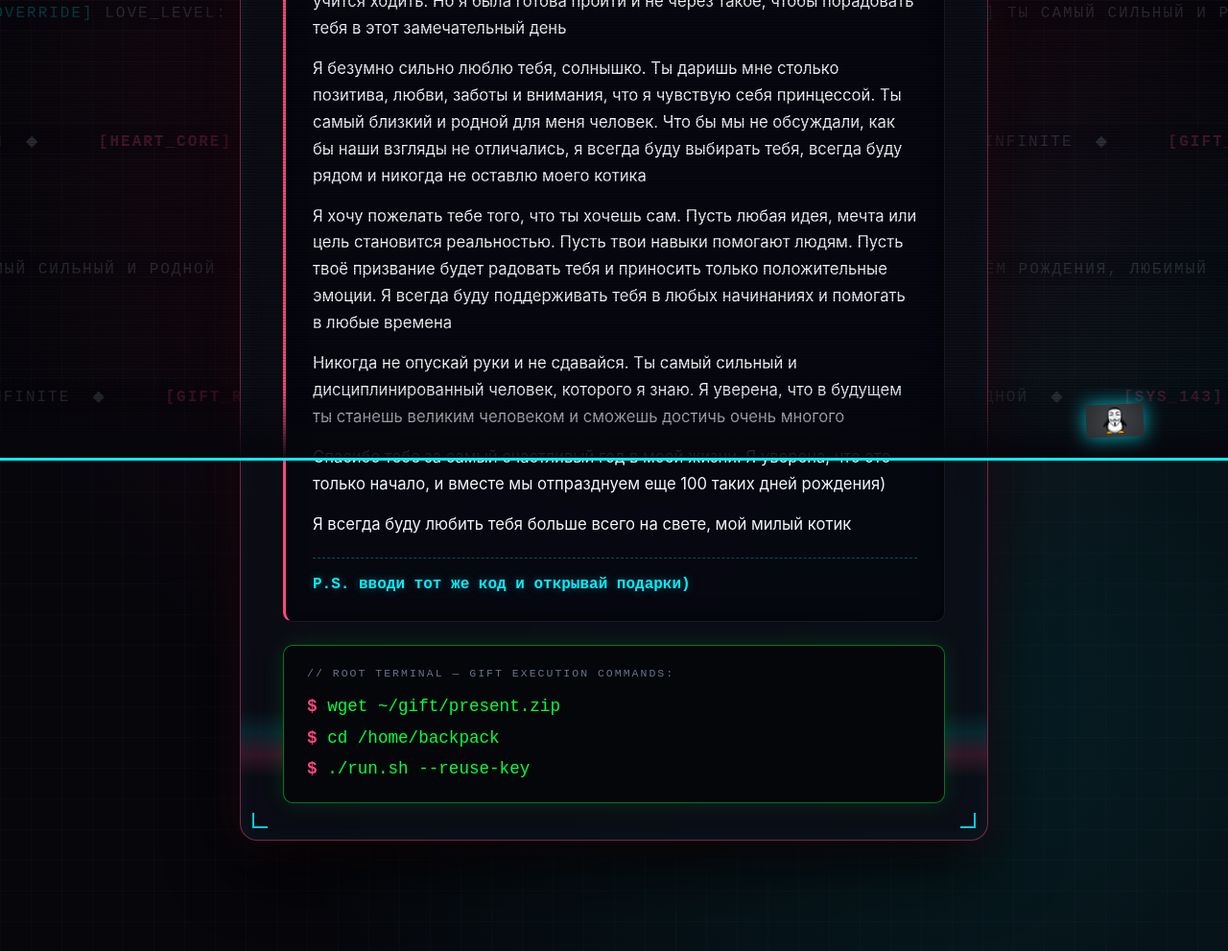
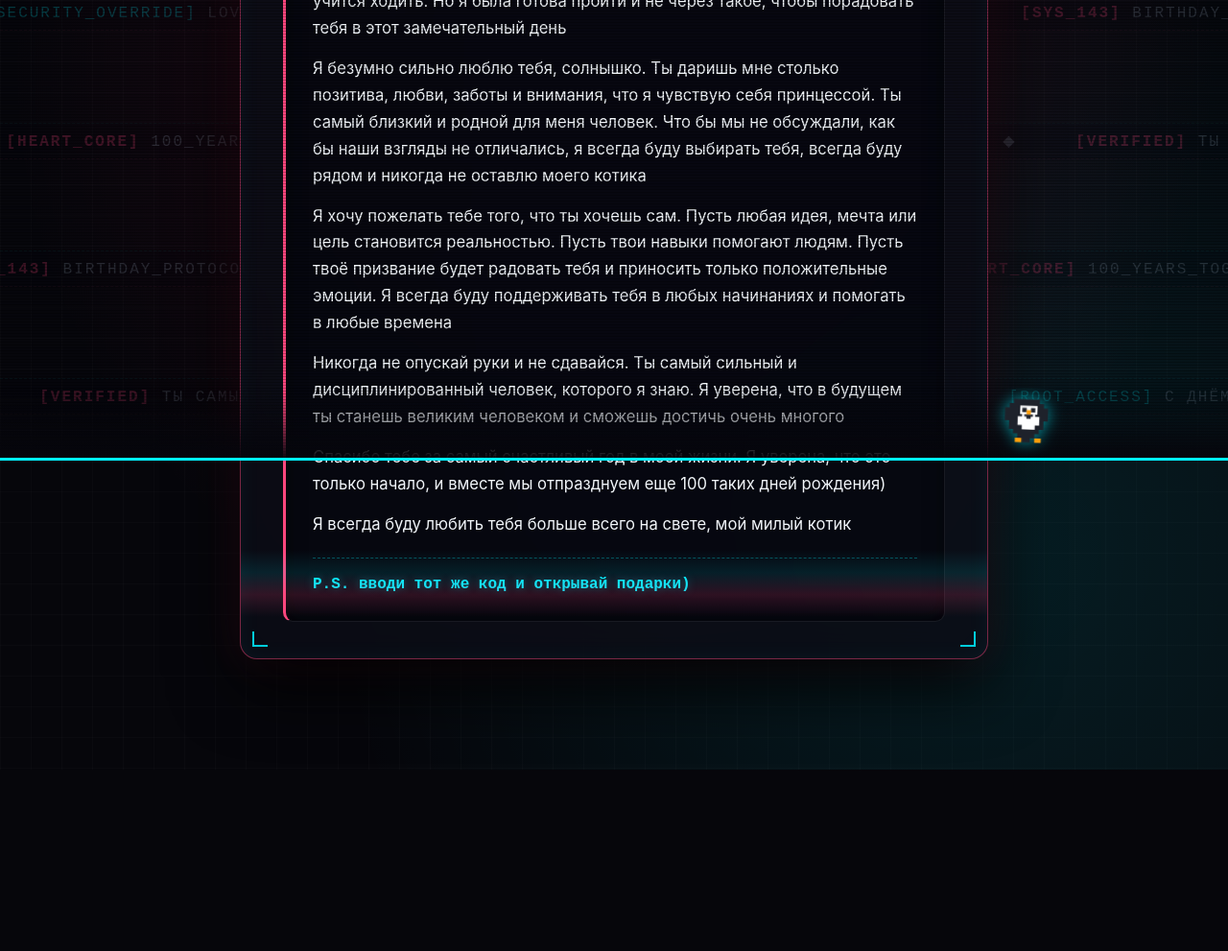
Before and after one commit to idkhowbiah/-, a plain HTML site: page final-reward-00x.html in a window 1280 px wide. Shown: the part 320-1311 px from the top of the page at 96% size. After the commit the page ends 1122 px from the top, so only its background shows below. Drawn offline with Linux system fonts and the light colour scheme.

Commit message:
Update final-reward-00x.html

```diff
--- a/final-reward-00x.html
+++ b/final-reward-00x.html
@@ -232,7 +232,6 @@
             font-size: 1.04rem;
             line-height: 1.68;
             color: #f1f5f9;
-            margin-bottom: 24px;
             box-shadow: inset 0 0 20px rgba(0, 0, 0, 0.5);
         }
         .love-letter p {
@@ -258,32 +257,7 @@
             text-shadow: 0 0 10px rgba(0, 240, 255, 0.35);
         }
 
-        /* Терминал с командами для подарка */
-        .terminal-box {
-            background: #05060a;
-            border: 1px solid rgba(0, 255, 65, 0.45);
-            border-radius: 10px;
-            padding: 18px 24px;
-            box-shadow: 0 0 25px rgba(0, 255, 65, 0.12);
-            font-size: 1.1rem;
-            line-height: 1.85;
-            color: #00ff41;
-            position: relative;
-        }
-        .terminal-title {
-            font-size: 0.72rem;
-            color: #64748b;
-            letter-spacing: 2px;
-            margin-bottom: 8px;
-            text-transform: uppercase;
-        }
-        .prompt {
-            color: #ff477e;
-            user-select: none;
-            font-weight: bold;
-        }
-
-        /* Нижняя панель с бегающим туда-сюда пингвином Туксом */
+        /* Нижняя панель с бегающим пиксельным пингвином Туксом */
         .tux-runway {
             position: fixed;
             bottom: 0;
@@ -300,53 +274,36 @@
             position: absolute;
             bottom: 6px;
             left: 0;
-            width: 60px;
-            height: 60px;
-            animation: patrolX 11s linear infinite;
+            width: 54px;
+            height: 54px;
+            animation: patrolX 12s linear infinite;
         }
-        .tux-sprite {
+        .pixel-tux {
             width: 100%;
             height: 100%;
-            object-fit: contain;
-            filter: drop-shadow(0 0 10px rgba(0, 240, 255, 0.75));
-            animation: waddleHop 0.32s ease-in-out infinite alternate;
+            image-rendering: pixelated;
+            filter: drop-shadow(0 0 8px rgba(0, 240, 255, 0.6));
+            animation: waddleHop 0.3s ease-in-out infinite alternate;
         }
 
-        /* Движение пингвина от левого края к правому и обратно с разворотом */
+        /* Движение Тукса от края до края с разворотом */
         @keyframes patrolX {
-            0% {
-                left: 2%;
-                transform: scaleX(1);
-            }
-            48% {
-                left: calc(98% - 60px);
-                transform: scaleX(1);
-            }
-            50% {
-                left: calc(98% - 60px);
-                transform: scaleX(-1);
-            }
-            98% {
-                left: 2%;
-                transform: scaleX(-1);
-            }
-            100% {
-                left: 2%;
-                transform: scaleX(1);
-            }
+            0% { left: 2%; transform: scaleX(1); }
+            48% { left: calc(98% - 54px); transform: scaleX(1); }
+            50% { left: calc(98% - 54px); transform: scaleX(-1); }
+            98% { left: 2%; transform: scaleX(-1); }
+            100% { left: 2%; transform: scaleX(1); }
         }
 
-        /* Веселое подпрыгивание при беге */
         @keyframes waddleHop {
-            0% { transform: translateY(0) rotate(-6deg); }
-            100% { transform: translateY(-9px) rotate(6deg); }
+            0% { transform: translateY(0) rotate(-4deg); }
+            100% { transform: translateY(-7px) rotate(4deg); }
         }
 
         @media (max-width: 600px) {
             .cyber-card { padding: 26px 20px; }
             .glitch-title { font-size: 1.3rem; }
             .love-letter { padding: 18px; font-size: 0.95rem; }
-            .terminal-box { font-size: 0.95rem; padding: 14px 16px; }
         }
     </style>
 </head>
@@ -355,7 +312,7 @@
     <!-- Бегущие киберпанк-ленты на заднем фоне -->
     <div class="ticker-background" id="tickerBg"></div>
 
-    <!-- Главная карточка с поздравлением и командами -->
+    <!-- Главная карточка с поздравлением -->
     <div class="cyber-card">
         <span class="corner c-tl"></span>
         <span class="corner c-tr"></span>
@@ -367,7 +324,7 @@
                 <span class="pulse-dot"></span>
                 <span>ALL 7 STAGES CLEARED // KEY: 143</span>
             </div>
-            <span>DECRYPTED_GIFT_FILE.SH</span>
+            <span>BIRTHDAY_ARCHIVE_UNLOCKED</span>
         </div>
 
         <h1 class="glitch-title" data-text="ACCESS GRANTED // HAPPY BIRTHDAY">ACCESS GRANTED // HAPPY BIRTHDAY</h1>
@@ -382,19 +339,27 @@
             <p>Я всегда буду любить тебя больше всего на свете, мой милый котик</p>
             <p class="ps-line">P.S. вводи тот же код и открывай подарки)</p>
         </div>
-
-        <div class="terminal-box">
-            <div class="terminal-title">// ROOT TERMINAL — GIFT EXECUTION COMMANDS:</div>
-            <div><span class="prompt">$ </span>wget ~/gift/present.zip</div>
-            <div><span class="prompt">$ </span>cd /home/backpack</div>
-            <div><span class="prompt">$ </span>./run.sh --reuse-key</div>
-        </div>
     </div>
 
-    <!-- Нижняя панель с бегающим пингвином Туксом -->
+    <!-- Нижняя панель с чистой пиксельной SVG-моделькой Тукса -->
     <div class="tux-runway">
         <div class="tux-runner">
-            <img src="tux_anon.png" alt="Tux" class="tux-sprite">
+            <svg class="pixel-tux" viewBox="0 0 24 24" xmlns="http://www.w3.org/2000/svg">
+                <!-- Тело пингвина -->
+                <path d="M7 2h10v2h2v2h2v6h-2v4h-2v2h-2v2h-2v2H9v-2H7v-2H5v-2H3v-4H1V6h2V4h2V2h2z" fill="#1e222b"/>
+                <!-- Белое пузико -->
+                <path d="M9 8h6v2h2v4h-2v2H9v-2H7v-4h2V8z" fill="#ffffff"/>
+                <!-- Маска Анонима (белая основа) -->
+                <path d="M8 5h8v4H8V5z" fill="#ffffff"/>
+                <!-- Глаза / прорези маски -->
+                <path d="M9 6h2v2H9V6zm4 0h2v2h-2V6z" fill="#1e222b"/>
+                <!-- Усы и улыбка Гая Фокса -->
+                <path d="M10 9h4v1h-4V9zm1 1h2v1h-2v-1z" fill="#1e222b"/>
+                <!-- Оранжевый клюв -->
+                <path d="M11 7h2v2h-2V7z" fill="#ff9f0a"/>
+                <!-- Оранжевые лапки -->
+                <path d="M6 20h3v2H6v-2zm9 0h3v2h-3v-2z" fill="#ff9f0a"/>
+            </svg>
         </div>
     </div>
 
@@ -404,8 +369,7 @@
             "<i>[ROOT_ACCESS]</i> С ДНЁМ РОЖДЕНИЯ, ЛЮБИМЫЙ",
             "<b>[HEART_CORE]</b> 100_YEARS_TOGETHER_GRANTED",
             "<i>[SECURITY_OVERRIDE]</i> LOVE_LEVEL: INFINITE",
-            "<b>[GIFT_READY]</b> ./run.sh --reuse-key",
-            "<i>[VERIFIED]</i> ТЫ САМЫЙ СИЛЬНЫЙ И РОДНОЙ"
+            "<b>[VERIFIED]</b> ТЫ САМЫЙ СИЛЬНЫЙ И РОДНОЙ"
         ];
 
         const tickerBg = document.getElementById('tickerBg');
```
